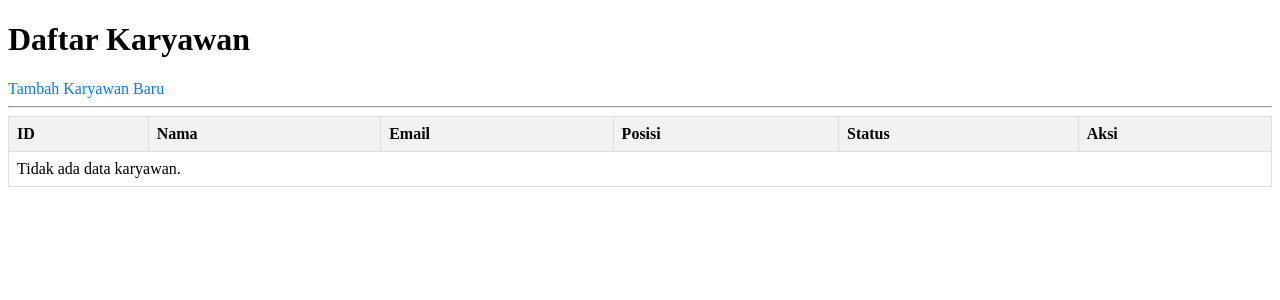
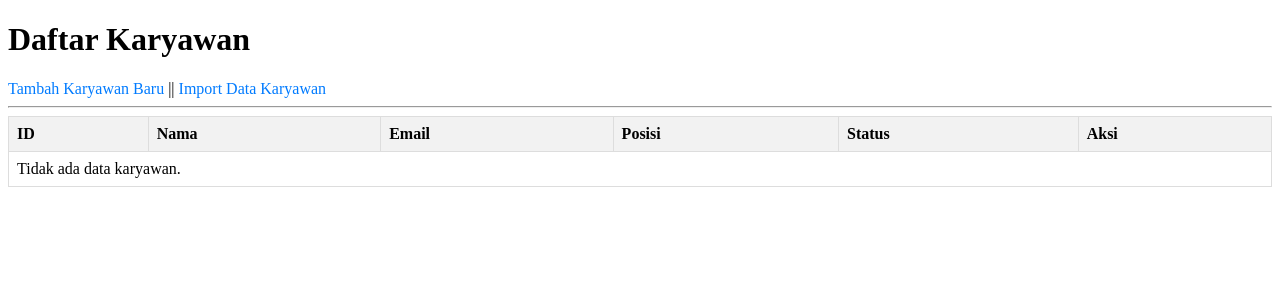
Before and after one commit to wannaa29/coreLAB, a Django app: page / in a window 1280 px wide. Shown: the top 300 px of the page. Run offline with Django 5.2, Linux system fonts and the light colour scheme; data that the repository does not hold is empty.

Commit message:
add fitur import data karawan menggunakan csv

```diff
--- a/karyawan/forms.py
+++ b/karyawan/forms.py
@@ -34,3 +34,10 @@ class KaryawanForm(forms.Form):
         label="Tanggal Bergabung",
     )
     status = forms.ChoiceField(choices=CHOICES_STATUS, required=False, label="Status")
+
+
+class ImportForm(forms.Form):
+    file = forms.FileField(
+        label="Pilih File CSV atau Excel",
+        help_text="Pastikan file memiliki kolom: nama, email, posisi, tempat_lahir, tanggal_lahir, jenis_kelamin, tanggal_bergabung, status.",
+    )
--- a/karyawan/urls.py
+++ b/karyawan/urls.py
@@ -6,4 +6,5 @@ urlpatterns = [
     path("add/", views.add_karyawan, name="add_karyawan"),
     path("edit/<int:karyawan_id>/", views.edit_karyawan, name="edit_karyawan"),
     path("delete/<int:karyawan_id>/", views.delete_karyawan, name="delete_karyawan"),
+    path("import/", views.import_karyawan, name="import_karyawan"),
 ]
--- a/karyawan/views.py
+++ b/karyawan/views.py
@@ -1,8 +1,9 @@
 import requests
+import pandas as pd
 from django.shortcuts import render, redirect
 from django.conf import settings
-from django.contrib import messages  # Tambahkan ini
-from .forms import KaryawanForm
+from django.contrib import messages
+from .forms import KaryawanForm, ImportForm
 
 API_URL = settings.API_BASE_URL
 
@@ -93,3 +94,82 @@ def delete_karyawan(request, karyawan_id):
     except requests.exceptions.RequestException:
         messages.error(request, "Gagal menghapus karyawan.")
     return redirect("list_karyawans")
+
+
+def import_karyawan(request):
+    if request.method == "POST":
+        form = ImportForm(request.POST, request.FILES)
+        if form.is_valid():
+            file = form.cleaned_data["file"]
+
+            # Baca file berdasarkan ekstensinya
+            try:
+                if file.name.endswith(".csv"):
+                    df = pd.read_csv(file)
+                elif file.name.endswith((".xls", ".xlsx")):
+                    df = pd.read_excel(file)
+                else:
+                    messages.error(
+                        request,
+                        "Format file tidak didukung. Harap unggah file CSV atau Excel.",
+                    )
+                    return redirect("import_karyawan")
+            except Exception as e:
+                messages.error(request, f"Gagal membaca file: {e}")
+                return redirect("import_karyawan")
+
+            success_count = 0
+            fail_count = 0
+            failed_rows = []
+
+            # Iterasi setiap baris di DataFrame
+            for index, row in df.iterrows():
+                # Siapkan data untuk dikirim ke API
+                # Ganti NaN (kosong) dengan None
+                data = row.where(pd.notnull(row), None).to_dict()
+
+                # Konversi tipe data jika perlu (khususnya tanggal)
+                if pd.notna(data.get("tanggal_lahir")):
+                    data["tanggal_lahir"] = (
+                        pd.to_datetime(data["tanggal_lahir"]).date().isoformat()
+                    )
+                if pd.notna(data.get("tanggal_bergabung")):
+                    data["tanggal_bergabung"] = (
+                        pd.to_datetime(data["tanggal_bergabung"]).date().isoformat()
+                    )
+
+                # Kirim data ke API
+                try:
+                    response = requests.post(f"{API_URL}/karyawans/", json=data)
+                    if response.status_code == 201:
+                        success_count += 1
+                    else:
+                        fail_count += 1
+                        # Ambil pesan error dari API jika ada
+                        error_detail = response.json().get("detail", "Unknown error")
+                        failed_rows.append(
+                            {"row": index + 2, "data": data, "error": error_detail}
+                        )
+                except requests.exceptions.RequestException as e:
+                    fail_count += 1
+                    failed_rows.append(
+                        {"row": index + 2, "data": data, "error": str(e)}
+                    )
+
+            # Tampilkan pesan hasil
+            if success_count > 0:
+                messages.success(
+                    request, f"Berhasil mengimport {success_count} karyawan."
+                )
+            if fail_count > 0:
+                messages.warning(
+                    request,
+                    f"Gagal mengimport {fail_count} karyawan. Lihat baris yang gagal di console developer browser untuk detailnya.",
+                )
+                # Opsional: Anda bisa menyimpan `failed_rows` di session untuk ditampilkan
+
+            return redirect("list_karyawans")
+    else:
+        form = ImportForm()
+
+    return render(request, "karyawan_client/import_form.html", {"form": form})
--- a/templates/karyawan_client/karyawan_list.html
+++ b/templates/karyawan_client/karyawan_list.html
@@ -20,7 +20,8 @@
     </ul>
 {% endif %}
     <h1>Daftar Karyawan</h1>
-    <a href="{% url 'add_karyawan' %}">Tambah Karyawan Baru</a>
+    <a href="{% url 'add_karyawan' %}">Tambah Karyawan Baru</a> ||
+    <a href="{% url 'import_karyawan' %}">Import Data Karyawan</a>
     <hr>
     <table>
         <thead>
```
Also changed, not shown: templates/karyawan_client/import_form.html (added, +26 -0 lines).
